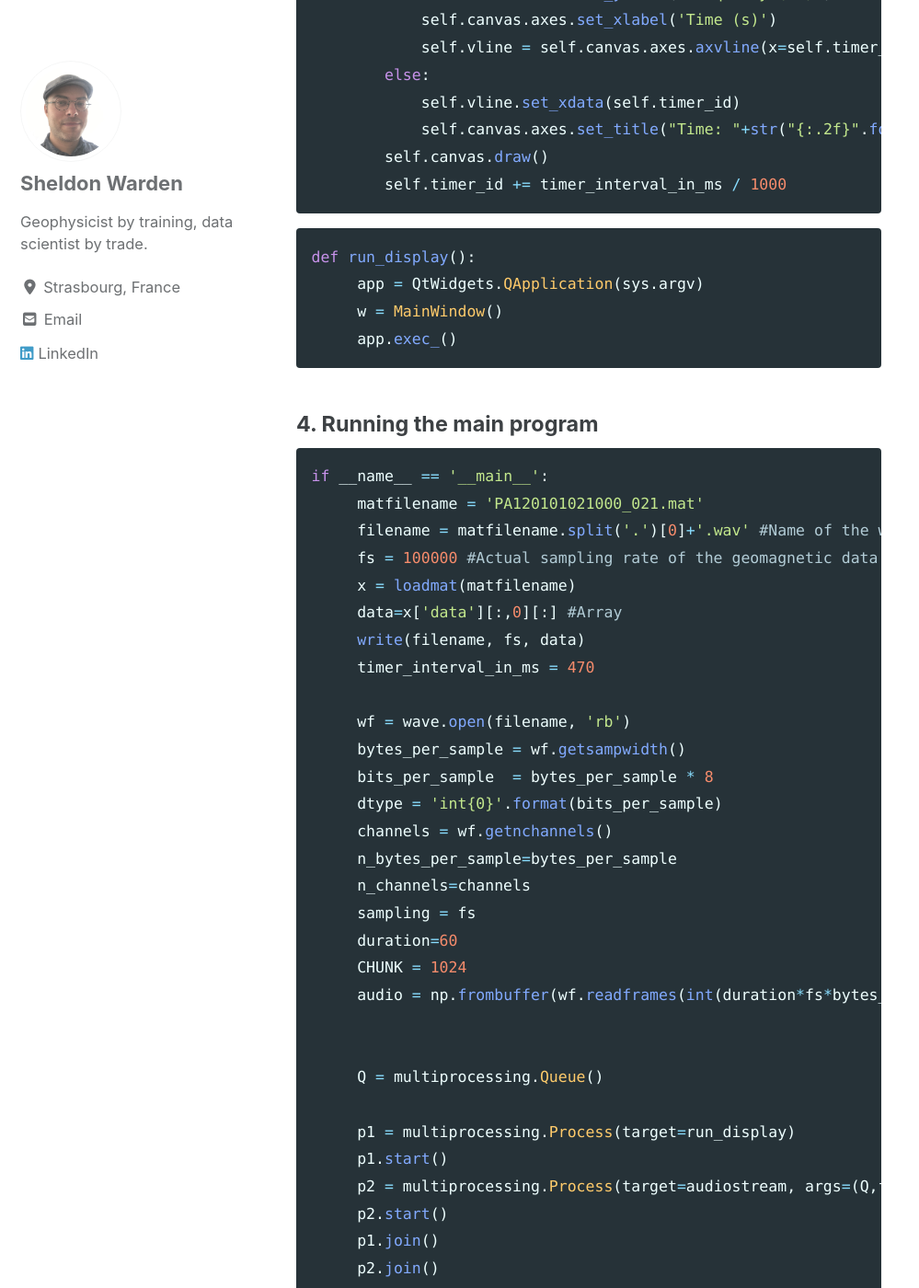
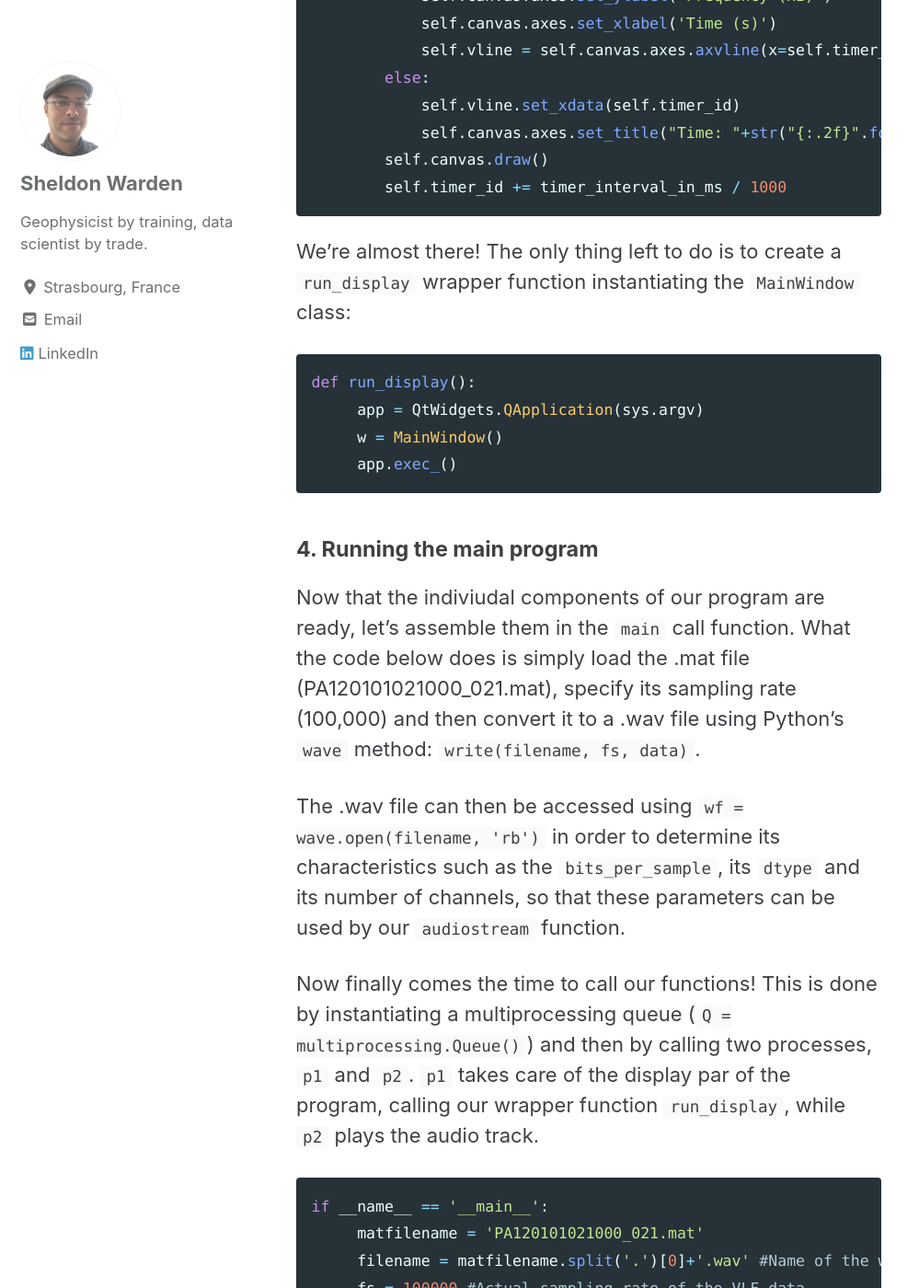
Before and after one commit to Ovide19/blog, a Jekyll site: the page built from _posts/2020-08-23-whistler.md, in a window 1280 px wide and 1400 px high, scrolled down 6351 px. Shown: the whole window at 92% size, without its empty margins (0-999 px from the left). Built offline with Jekyll 4.4.1, drawn with Linux system fonts in a browser that asks for light colours; cached includes are drawn as plain includes; nearby versions of some CDN libraries; some of the changed text lies outside the part shown.

Commit message:
add whistler image

````diff
--- a/_posts/2020-08-23-whistler.md
+++ b/_posts/2020-08-23-whistler.md
@@ -22,7 +22,7 @@
 
 ### 1. Importing libraries
 
-There are quite a few tools needed here, starting with SciPy's `loadmat`, which allows to load the aforementioned .mat file into Python. In order to convert this file into a .wav audio track, we also need the `wave` module.
+There are quite a few tools needed here, starting with SciPy's `loadmat`, which allows to load the aforementioned .mat file into Python. We also need the `wave` module to play the audio track.
 
 ```python
 import sys
@@ -129,7 +128,7 @@
 -connect the timeout signal to the `update_plot` slot function: `self.timer.timeout.connect(self.update_plot)`.
 -start the timer: `self.timer.start()`.
 
-The only thing left to do, is to actually update our plot. Upon its first call, *i.e.* if `timer_id` is zero, `update_plot` creates the specgram and plots a vertical bar at x=0. Upon subsequent calls, to this function, it simply updates this vertical line, using the current `timer_id`.
+The only thing left to do is to actually update our plot. Upon its first call, *i.e.* if `timer_id` is zero, `update_plot` creates the spectrogram and plots a vertical bar at x=0. Upon subsequent calls to this function, it simply updates the vertical line, using the current `timer_id`. `timer_id` is then incremented based on the specified user-defined interval.
 
 ```python
 class MainWindow(QtWidgets.QMainWindow):
@@ -164,6 +163,7 @@
         self.timer_id += timer_interval_in_ms / 1000
 ```
 
+We're almost there! The only thing left to do is to create a `run_display` wrapper function instantiating the `MainWindow` class:
 
 
 ```python
@@ -175,15 +175,23 @@
 
 #### 4. Running the main program
 
+Now that the indiviudal components of our program are ready, let's assemble them in the `main` call function.
+What the code below does is simply load the .mat file (PA120101021000_021.mat), specify its sampling rate (100,000) and then convert it to a .wav file using Python's `wave` method:  `write(filename, fs, data)`.
+
+The .wav file can then be accessed using `wf = wave.open(filename, 'rb')` in order to determine its characteristics such as the `bits_per_sample`, its `dtype` and its number of channels, so that these parameters can be used by our `audiostream` function.
+
+Now finally comes the time to call our functions! This is done by instantiating a multiprocessing queue (`Q = multiprocessing.Queue()`) and then by calling two processes, `p1` and `p2`. `p1` takes care of the display par of the program, calling our wrapper function `run_display`, while `p2` plays the audio track.
+
+
 ```python
 if __name__ == '__main__':
      matfilename = 'PA120101021000_021.mat'
      filename = matfilename.split('.')[0]+'.wav' #Name of the wav file
-     fs = 100000 #Actual sampling rate of the geomagnetic data
+     fs = 100000 #Actual sampling rate of the VLF data
      x = loadmat(matfilename)
      data=x['data'][:,0][:] #Array
      write(filename, fs, data)
-     timer_interval_in_ms = 470
+
 
      wf = wave.open(filename, 'rb')
      bytes_per_sample = wf.getsampwidth()
@@ -193,13 +201,13 @@
      n_bytes_per_sample=bytes_per_sample
      n_channels=channels
      sampling = fs
+     timer_interval_in_ms = 470
      duration=60
      CHUNK = 1024
      audio = np.frombuffer(wf.readframes(int(duration*fs*bytes_per_sample/channels)), dtype=dtype)
 
 
      Q = multiprocessing.Queue()
-
      p1 = multiprocessing.Process(target=run_display)
      p1.start()
      p2 = multiprocessing.Process(target=audiostream, args=(Q,filename))
@@ -207,3 +215,7 @@
      p1.join()
      p2.join()
 ```
+
+If all goes well, you should start hearing popping and cracking sounds while your data's spectrogram shows up:
+
+![Spectrogram](/blog/assets/images/whistler.png)
````
Also changed, not shown: other parts of _posts/2020-08-23-whistler.md (+0 -1 lines), assets/images/whistler.png (added).
